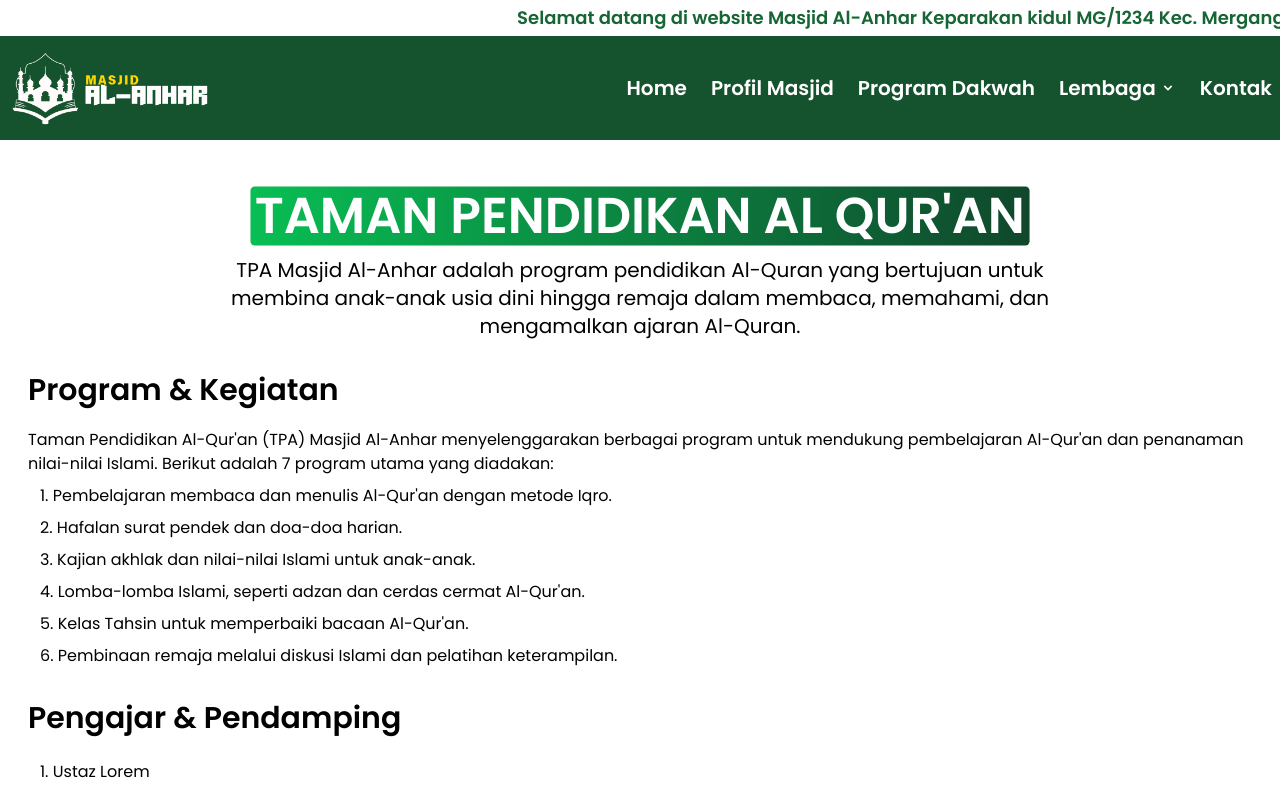
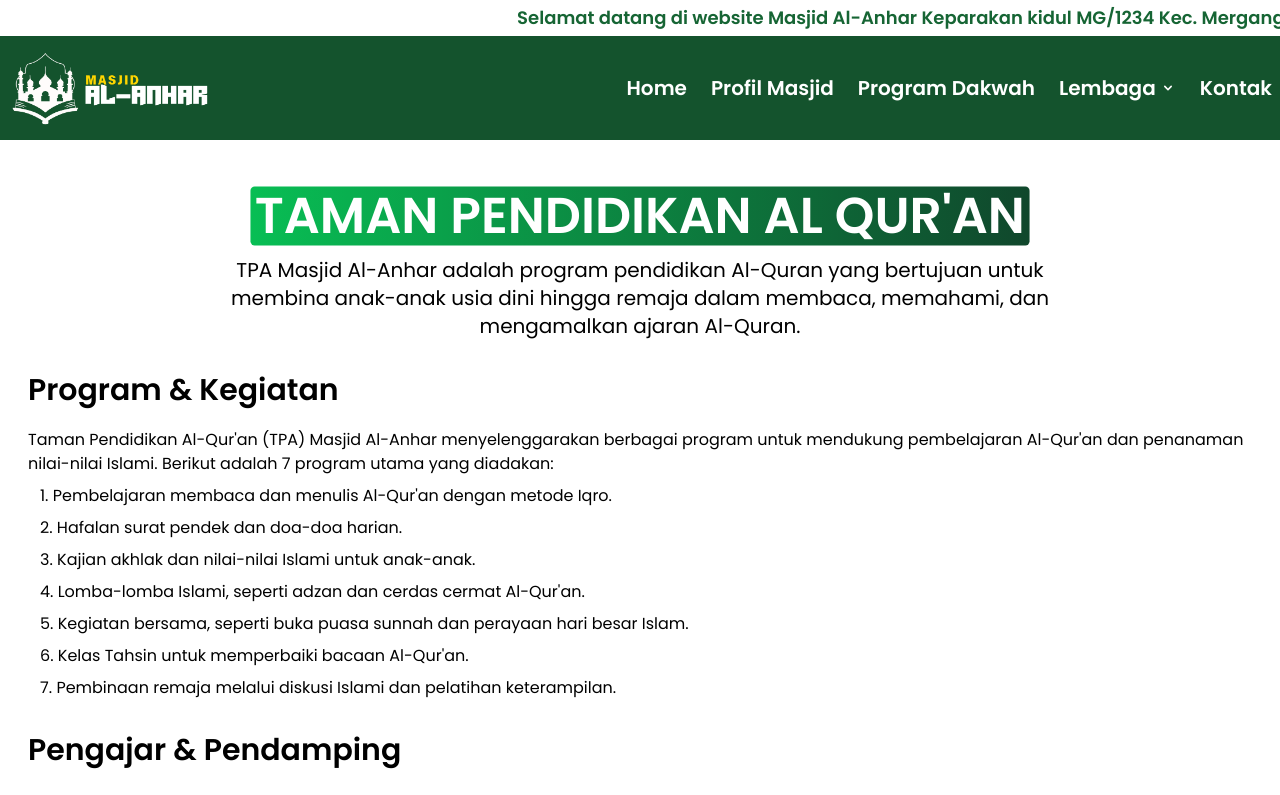
Before and after one commit to siddiqfathurahman/Masjid-ALAnhar, a React (Vite) app: page /organisasi/tpa in a window 1280 px wide. Shown: the top 795 px of the page. Built offline with nearby package versions, Linux system fonts and the light colour scheme.

Commit message:
update tpa

```diff
--- a/src/pages/Tpa.jsx
+++ b/src/pages/Tpa.jsx
@@ -54,7 +54,7 @@ const Tpa = () => {
             'Hafalan surat pendek dan doa-doa harian.',
             'Kajian akhlak dan nilai-nilai Islami untuk anak-anak.',
             'Lomba-lomba Islami, seperti adzan dan cerdas cermat Al-Qur\'an.',
-
+            'Kegiatan bersama, seperti buka puasa sunnah dan perayaan hari besar Islam.',
             'Kelas Tahsin untuk memperbaiki bacaan Al-Qur\'an.',
             'Pembinaan remaja melalui diskusi Islami dan pelatihan keterampilan.',
           ].map((item, index) => (
```
